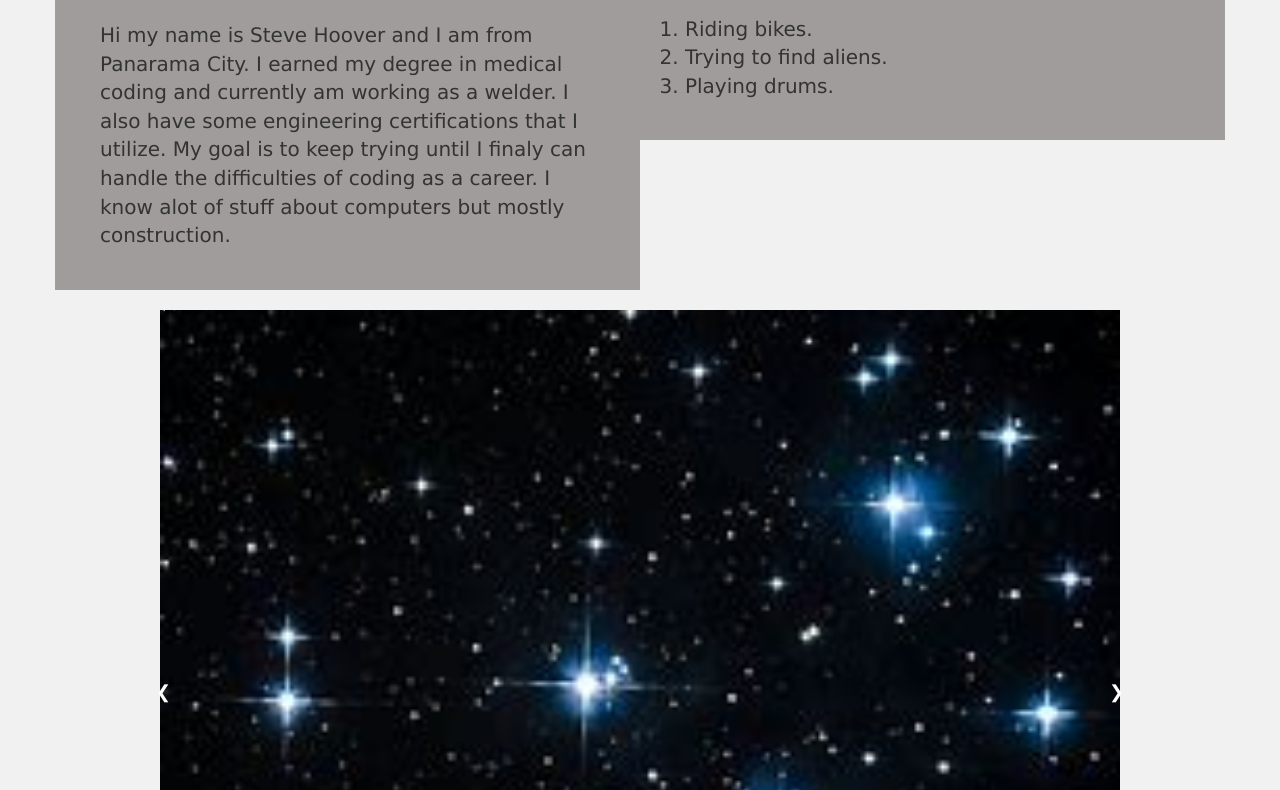
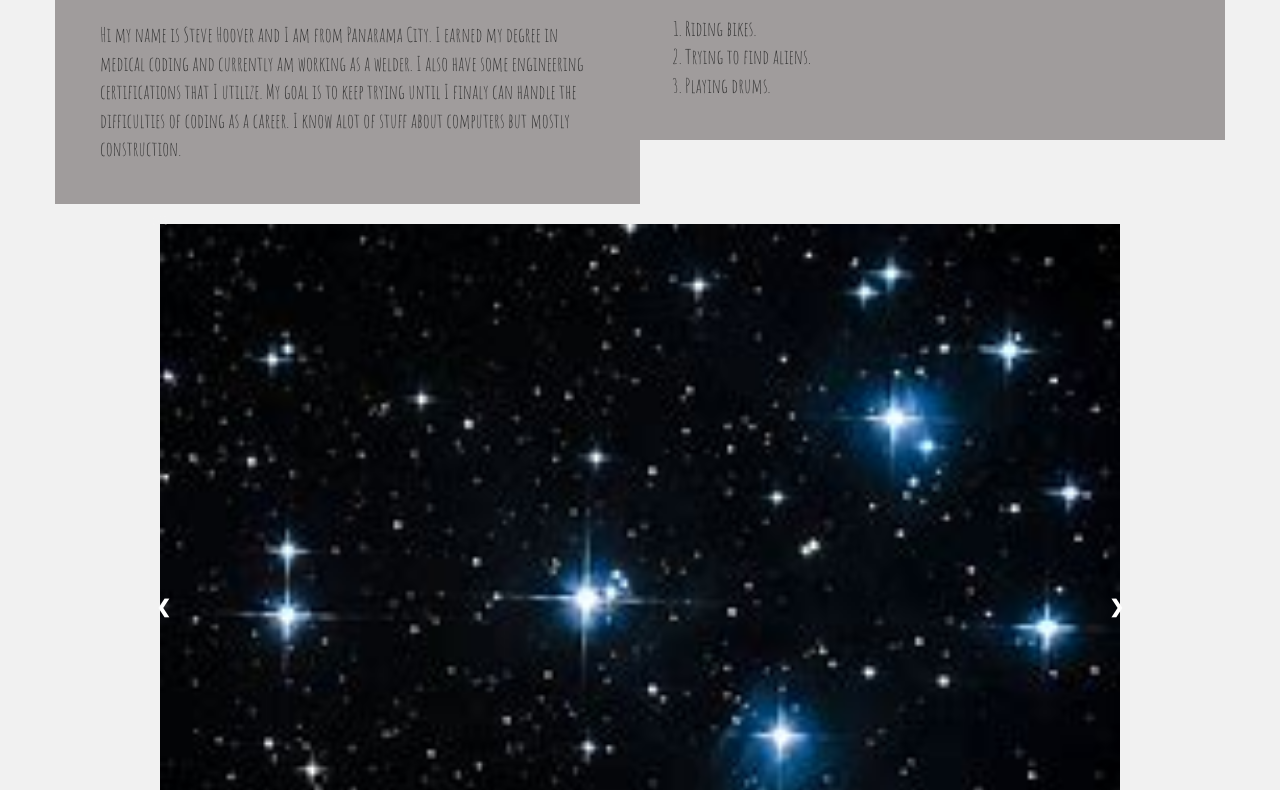
Before and after one commit to splashwentz/cis162-4, a plain HTML site: page index.html in a window 1280 px wide. Shown: the part 220-1010 px from the top of the page. Drawn offline with nearby package versions, Linux system fonts and the light colour scheme; a web font is replaced by a local one.

Commit message:
Add files via upload

```diff
--- a/mystyle.css
+++ b/mystyle.css
@@ -7,7 +7,7 @@ footer {background-color: rgb(63, 60, 58);}
  }
 
 header{
-    font-family: "Amatic SC", sans-serif;
+
     background-image: url("myimage_2.jpg")
 }
 header{
@@ -40,10 +40,15 @@ font-size: 20px;
   font-weight: 700;
   font-style: normal;
 }
-
+ol{
+  font-family: "Amatic SC", sans-serif;
+}
+p{
+  font-family: "Amatic SC", sans-serif;
+}
 
 * {box-sizing: border-box}
-body {font-family: Verdana, sans-serif; margin:0}
+body {font-family: "Amatic SC", sans-serif; margin:0}
 .mySlides {display: none}
 img {vertical-align: middle;}
 
```
Also changed, not shown: resume.html (+17 -16 lines).
